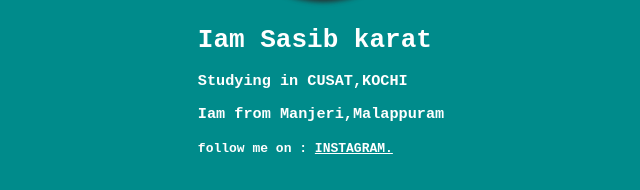
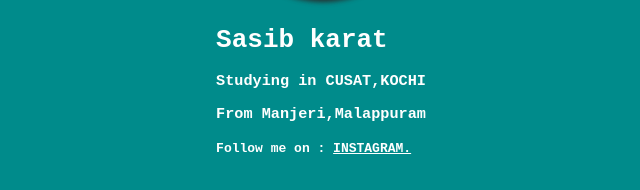
Before and after one commit to sasibkarat/start, a plain HTML site: page index.html in a window 1280 px wide. Shown: the part 410-600 px from the top of the page, without its empty margins (319-959 px from the left). Drawn offline with Linux system fonts and the light colour scheme.

Commit message:
fix:changed status

```diff
--- a/index.html
+++ b/index.html
@@ -11,10 +11,10 @@
                 <img class="profile-pic" src="https://scontent-frx5-1.cdninstagram.com/vp/28287480fb1750eb2722808772a0d60c/5D8493E8/t51.2885-15/e35/s240x240/52941812_844173769289127_5437708364650997448_n.jpg?_nc_ht=scontent-frx5-1.cdninstagram.com&ig_cache_key=MjAwMDIzMTAxMjY0ODIwMDY2Mg%3D%3D.2">
 
             <div class="site-header-content">
-                    <h1>Iam Sasib karat</h1>
+                    <h1>    Sasib karat</h1>
                     <h3>Studying in CUSAT,KOCHI</h3>
-                    <h3>Iam from Manjeri,Malappuram </h3>
-                    <h4>follow me on : <a class="ig-link" href="https://www.instagram.com/kasper_zz/">INSTAGRAM.</a> </h4>
+                    <h3>From Manjeri,Malappuram </h3>
+                    <h4>Follow me on : <a class="ig-link" href="https://www.instagram.com/kasper_zz/">INSTAGRAM.</a> </h4>
             </div>
 
         </header>
```
